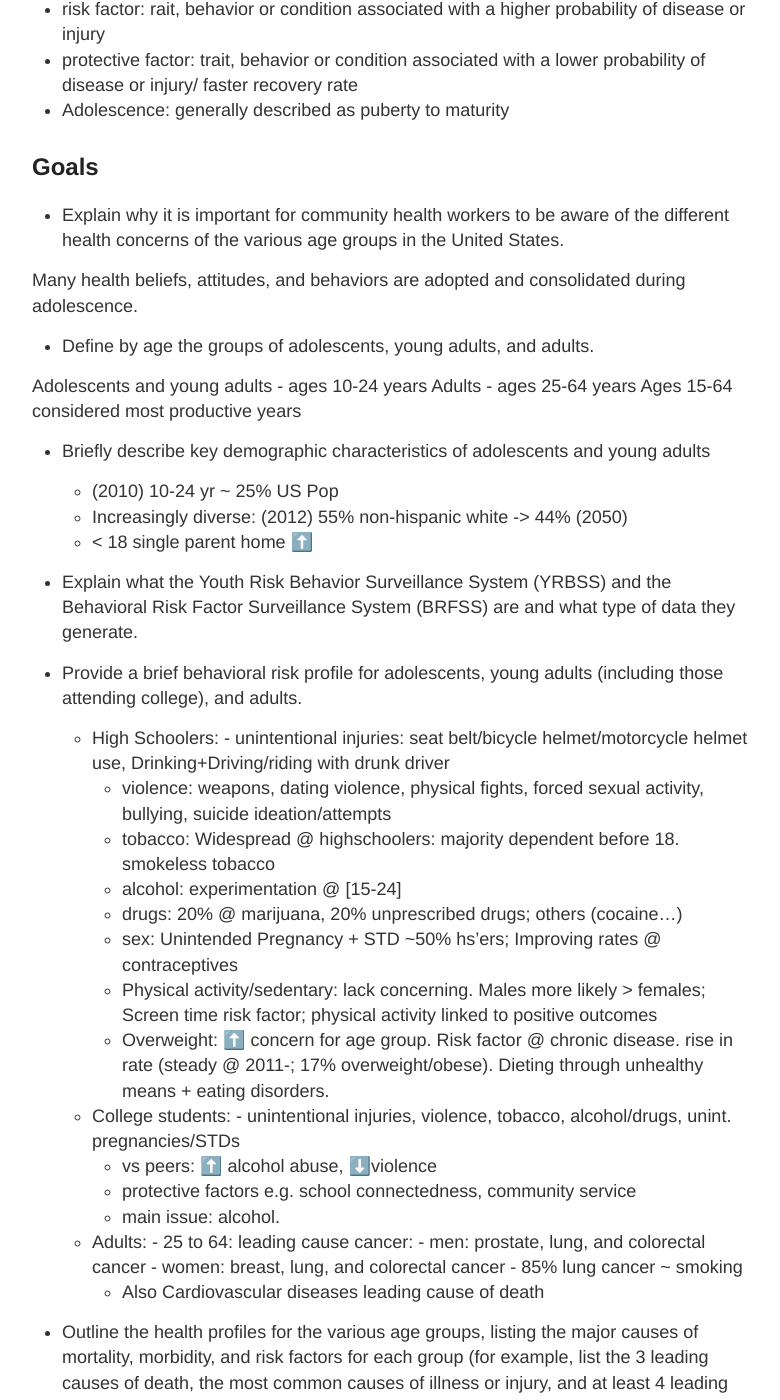
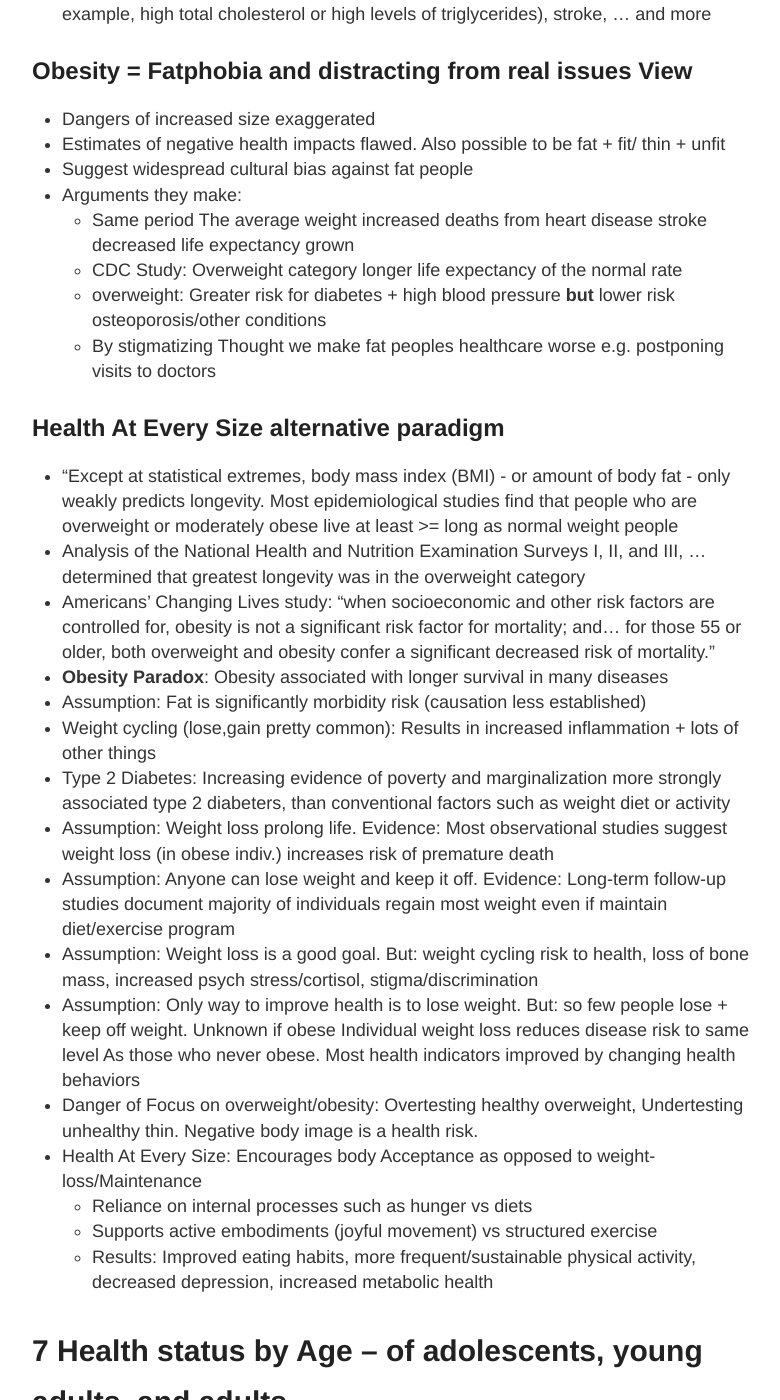
Before and after one commit to RONNCC/ronncc.github, a Jekyll site: the page built from _posts/2019-03-04-intro-public-health.md, in a window 1280 px wide and 1400 px high, scrolled down 1009 px. Shown: the whole window, without its empty margins (248-1028 px from the left). Built offline with Jekyll 4.4.1, drawn with Linux system fonts in a browser that asks for light colours; our own code applies the rules of GitHub Pages for plain Markdown files; comment, search, counter and statistics services are not loaded; some of the changed text lies outside the part shown.

Commit message:
Update 2019-03-04-intro-public-health.md

```diff
--- a/_posts/2019-03-04-intro-public-health.md
+++ b/_posts/2019-03-04-intro-public-health.md
@@ -20,7 +20,41 @@ categories:
 - Public health strategies for increasing access to good nutrition and physical activity through community level changes
 	- eg Ban fast food, penalize parents of obese kids, tax soda
 
-## Weight
+## Obesity Bad View: American Weight Trends
+- On average increasing
+- Majority of Americans are overweight/obese
+- Health Inequities:
+	- More likely obese: Women -> Men; African Am, Latino, Native Ams, Pac. Islanders -> Whites/Asians; Lower Income -> Higher Income (except African Am/Latino where higher income -> more risk of obesity).
+- Overweight/Obese Increased risk: Coronary heart disease, Type 2 diabetes, Cancers (endometrial, breast, and colon), Hypertension (high blood pressure), Dyslipidemia (for example, high total cholesterol or high levels of triglycerides), stroke, ... and more
+
+## Obesity = Fatphobia and distracting from real issues View
+- Dangers of increased size exaggerated
+- Estimates of negative health impacts flawed. Also possible to be fat + fit/ thin + unfit
+- Suggest widespread cultural bias against fat people
+- Arguments they make:
+	- Same period The average weight increased deaths from heart disease stroke decreased life expectancy grown
+    - CDC Study: Overweight category longer life expectancy of the normal rate
+    - overweight: Greater risk for diabetes + high blood pressure **but** lower risk osteoporosis/other conditions
+    - By stigmatizing Thought we make fat peoples healthcare worse e.g. postponing visits to doctors
+
+## Health At Every Size alternative paradigm
+- "Except at statistical extremes, body mass index (BMI) - or amount of body fat - only weakly predicts longevity. Most epidemiological studies find that people who are overweight or moderately obese live at least >= long as normal weight people
+- Analysis of the National Health and Nutrition Examination Surveys I, II, and III, ... determined
+that greatest longevity was in the overweight category
+- Americans’ Changing Lives study: “when socioeconomic and other risk factors are controlled for, obesity is not a significant risk factor for mortality; and... for those 55 or older, both overweight and obesity confer a significant decreased risk of mortality.”
+- **Obesity Paradox**: Obesity associated with longer survival in many diseases
+- Assumption: Fat is significantly morbidity risk (causation less established)
+- Weight cycling (lose,gain pretty common): Results in increased inflammation + lots of other things
+- Type 2 Diabetes: Increasing evidence of poverty and marginalization more strongly associated type 2 diabeters, than conventional factors such as weight diet or activity
+- Assumption: Weight loss prolong life. Evidence: Most observational studies suggest weight loss (in obese indiv.) increases risk of premature death
+- Assumption: Anyone can lose weight and keep it off. Evidence: Long-term follow-up studies document majority of individuals regain most weight even if maintain diet/exercise program
+- Assumption: Weight loss is a good goal. But: weight cycling risk to health, loss of bone mass, increased psych stress/cortisol, stigma/discrimination
+- Assumption: Only way to improve health is to lose weight. But: so few people lose + keep off weight. Unknown if obese Individual weight loss reduces disease risk to same level As those who never obese. Most health indicators improved by changing health behaviors
+- Danger of Focus on overweight/obesity: Overtesting healthy overweight, Undertesting unhealthy thin. Negative body image is a health risk.
+- Health At Every Size: Encourages body Acceptance as opposed to weight-loss/Maintenance
+	- Reliance on internal processes such as hunger vs diets
+    - Supports active embodiments (joyful movement) vs structured exercise
+    - Results: Improved eating habits, more frequent/sustainable physical activity, decreased depression, increased metabolic health
 
 
 # 7 Health status by Age -- of adolescents, young adults, and adults
```
